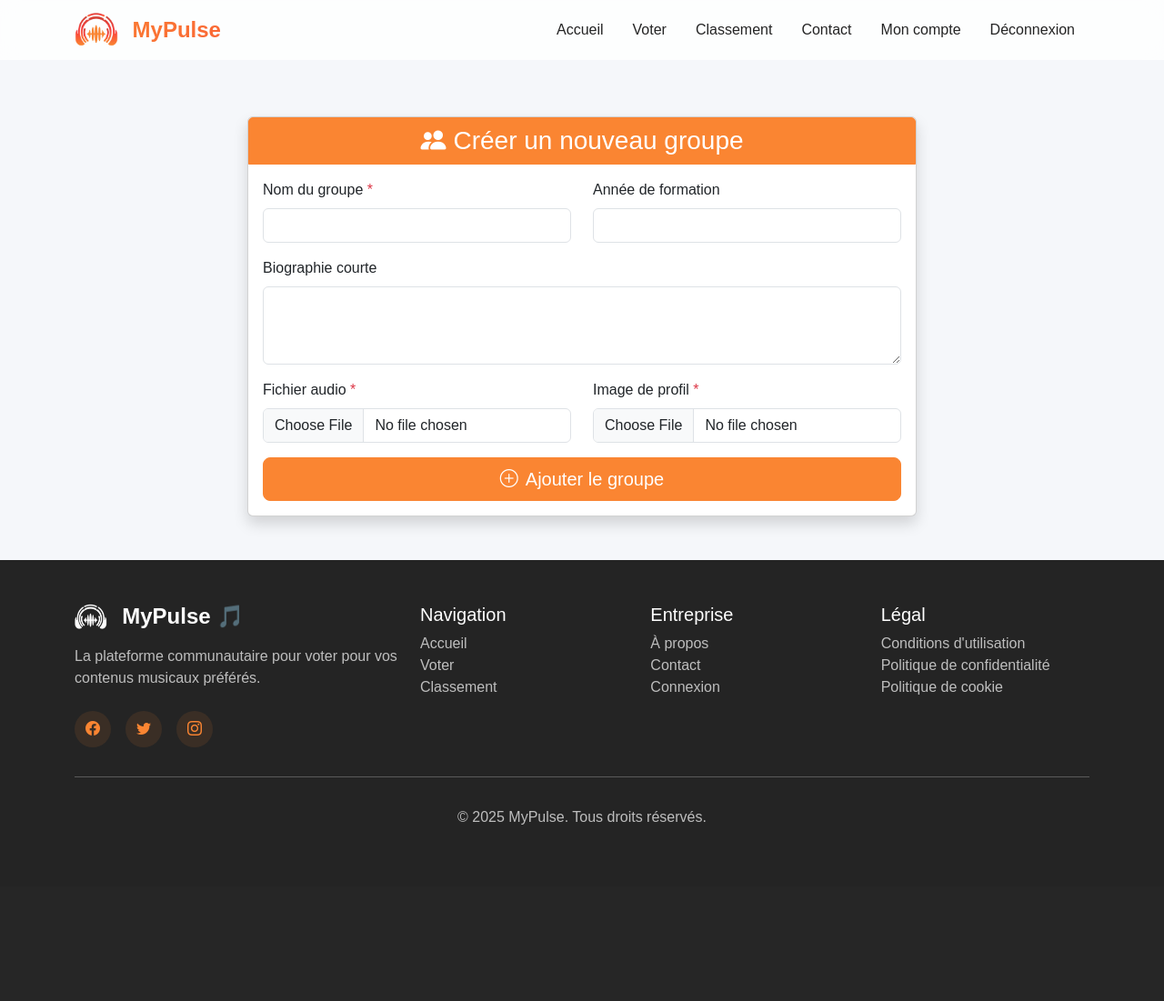
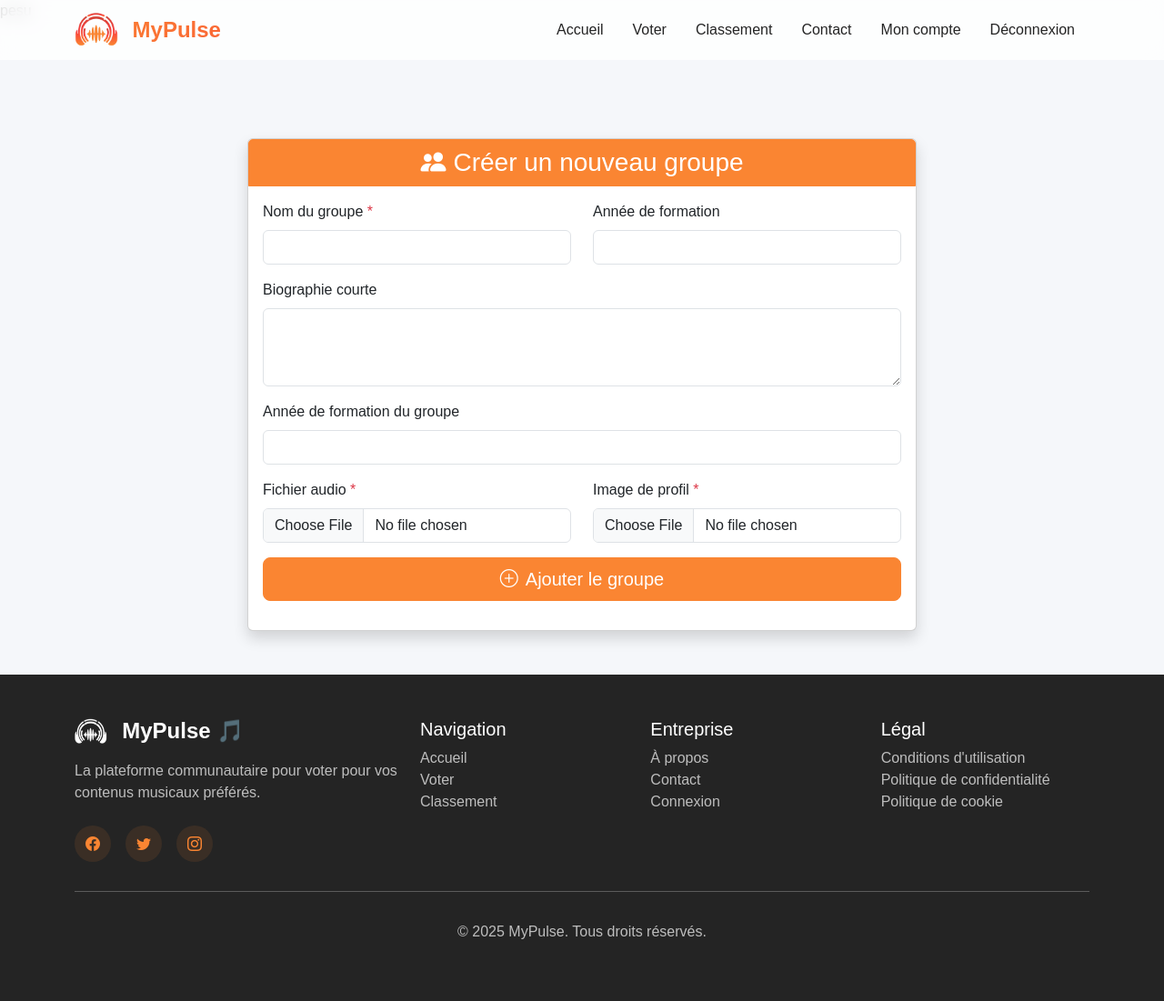
Before and after one commit to LilianSCH1/SAE_DevWeb_S3, a PHP site: page /creer_groupe.php in a window 1280 px wide. Shown: the whole page at 91% size. Before the commit the page ends 907 px from the top, so only its background shows below. Run offline with PHP 8.4, Linux system fonts and the light colour scheme; the visitor is signed in with stand-in values (Sample User, id 1).

Commit message:
update_creation

```diff
--- a/create/creer_groupe.php
+++ b/create/creer_groupe.php
@@ -1,4 +1,4 @@
-<?php
+pesu<?php
 if (session_status() === PHP_SESSION_NONE) {
     session_start();
 }
@@ -110,10 +110,15 @@ if ($_SERVER['REQUEST_METHOD'] === 'POST') {
                                 </div>
                             </div>
 
-                            <div class="mb-3">
-                                <label for="biographieCourte" class="form-label">Biographie courte</label>
-                                <textarea class="form-control" id="biographieCourte" name="biographieCourte" rows="3"></textarea>
-                            </div>
+                                    <div class="mb-3">
+                                        <label for="biographieCourte" class="form-label">Biographie courte</label>
+                                        <textarea class="form-control" id="biographieCourte" name="biographieCourte" rows="3"></textarea>
+                                    </div>
+
+                                    <div class="mb-3">
+                                        <label for="anneeGroupe" class="form-label">Année de formation du groupe</label>
+                                        <input type="number" class="form-control" id="anneeGroupe" name="anneeGroupe" min="1900" max="2023">
+                                    </div>
 
                             <div class="row">
                                 <div class="col-md-6 mb-3">
```
Also changed, not shown: create/creer_artiste.php (+12 -6 lines), create/creer_musique.php (+6 -2 lines).
